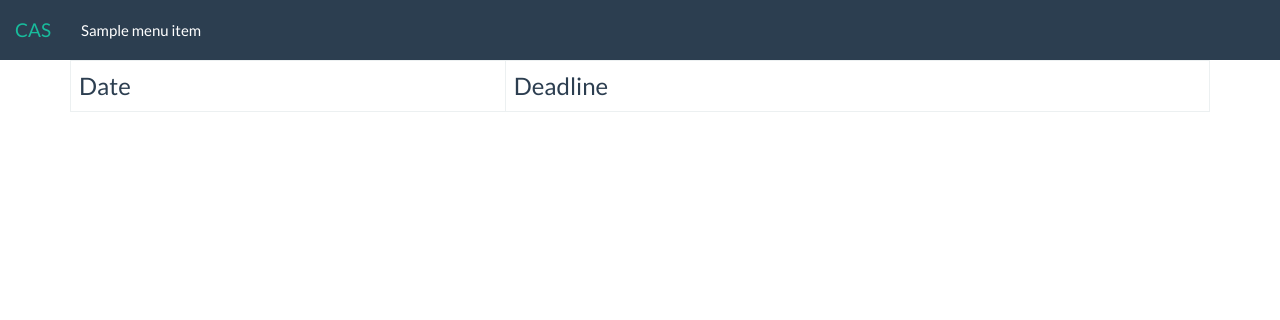
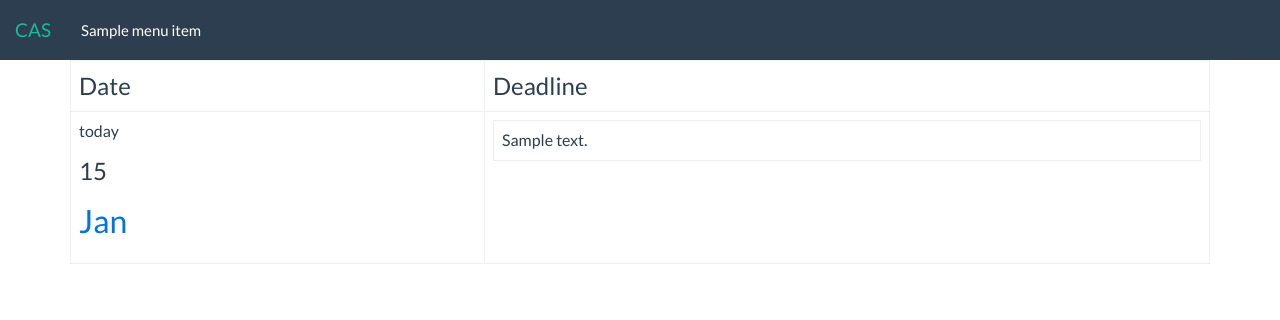
Before and after one commit to eykrevooh/hackNC-Elementary, a Python web app: template app/templates/deadline.html in a window 1280 px wide. Shown: the top 320 px of the page. Run offline with Jinja, Linux system fonts and the light colour scheme; the template is opened without the code that fills it: most values are stand-ins (such as "Sample title", 1, 10 or a date in 2020); some libraries are stand-ins or nearby versions.

Commit message:
Fixed the deadline issue and how it works with firefox

```diff
--- a/app/deadlineManagement.py
+++ b/app/deadlineManagement.py
@@ -12,9 +12,10 @@ def deadlineCreate():
     if authorizedUser.isAdmin():
         data = request.form
 
+        date = datetime.datetime.strptime(data['deadlineDate'],"%m/%d/%Y").date()
         deadline = Deadline.create(
             description=data['deadlineDescription'],
-            date=data['deadlineDate'])
+            date=date)
         deadline.save()
 
         message = "Deadline: {0} has been added".format(deadline.description)
--- a/app/static/js/local/systemManagement.js
+++ b/app/static/js/local/systemManagement.js
@@ -1 +1,3 @@
-$('.datepicker').datepicker();
+$( function() {
+    $( "#datepicker" ).datepicker();
+  } );
--- a/app/templates/deadline.html
+++ b/app/templates/deadline.html
@@ -12,32 +12,30 @@
         </tr>
       </thead>
       {% for deadline in deadlines %}
-        {% if deadline[0] >= today %}
+        {% if deadline.date >= today %}
           <tr>
             <td>
-              {% if deadline[0] == today %}
+                {% if deadline.date == today %}
                 <p>today</p>
                 {% endif %}
               <div>
-                <p class="day">{{deadline[0].strftime('%d')}}</p>
+                <p class="day">{{deadline.date.strftime('%d')}}</p>
               </div>
               <div class="month">
-                <p>{{deadline[0].strftime('%b')}}</p>
+                <p>{{deadline.date.strftime('%b')}}</p>
               </div>
             </td>
             <td>
               <table class="table table-hover table-bordered">
-                {% for description in deadline[1] %}
                 <tr>
                   <td>
-                      <div class='deadlineDisplay'>{{description.description}}</div>
+                    <div class='deadlineDisplay'>{{deadline.description}}</div>
                     {% if isAdmin %}
-                        <a href="" data-toggle="modal" data-id="{{description.id}}" data-target="#deleteDeadline"><span class="glyphicon glyphicon glyphicon glyphicon-trash pull-right" aria-hidden="true"></span></a>
-                        <a href="" data-toggle="modal" data-description="{{description.description}}" data-id="{{description.id}}" data-target="#editDeadline"><span  class="glyphicon glyphicon glyphicon-edit pull-right" aria-hidden="true"></span></a>
+                      <a href="" data-toggle="modal" data-id="{{deadline.id}}" data-target="#deleteDeadline"><span class="glyphicon glyphicon glyphicon glyphicon-trash pull-right" aria-hidden="true"></span></a>
+                      <a href="" data-toggle="modal" data-description="{{deadline.description}}" data-id="{{deadline.id}}" data-target="#editDeadline"><span  class="glyphicon glyphicon glyphicon-edit pull-right" aria-hidden="true"></span></a>
                     {% endif %}
                   </td>
                 </tr>
-                {% endfor %}
               </table>
               {% include "snips/deadline/deleteDeadline.html" %} {% include "snips/deadline/editDeadline.html" %}
             </td>
@@ -48,7 +46,6 @@
   {% else %}
     <div class="jumbotron">Upcoming deadlines will be posted here.</div>
   {% endif %}
-
 </div>
 
 {% endblock %}
--- a/app/templates/snips/deadline/createDeadline.html
+++ b/app/templates/snips/deadline/createDeadline.html
@@ -11,7 +11,7 @@
             <div class="form-group col-md-4 col-sm-4">
                 {% set currentYear = (today.strftime('%Y'))|int %}
                 {% set maxYear = (currentYear + 2)|string %}
-                <input type="date" placeholder="Click Me" class="form-control" min="{{today}}" max="{{maxYear}}-12-31" name="deadlineDate" required>
+                <input type="text" id="datepicker" class="form-control" name="deadlineDate">
             </div>
             <div class="form-group col-md-2 col-md-2">
                 <input type="submit" class="btn btn-success" value="Add">
```
Also changed, not shown: app/deadlineDisplay.py (+5 -21 lines). Lines whose indentation alone changed are shown as unchanged.
